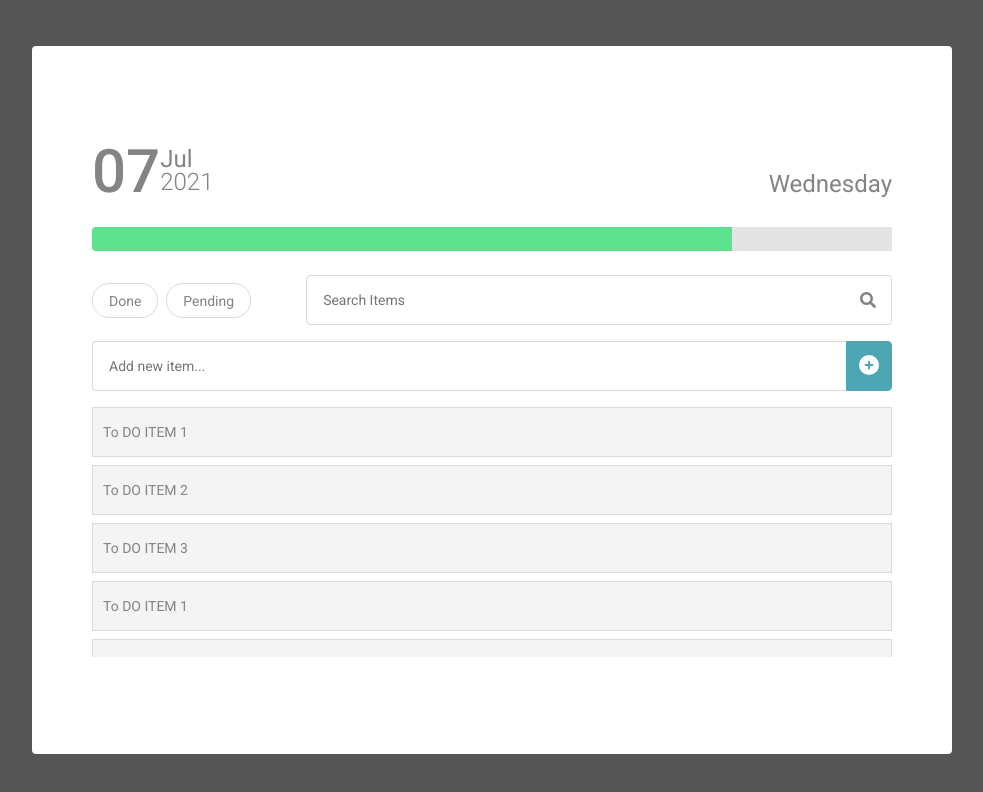
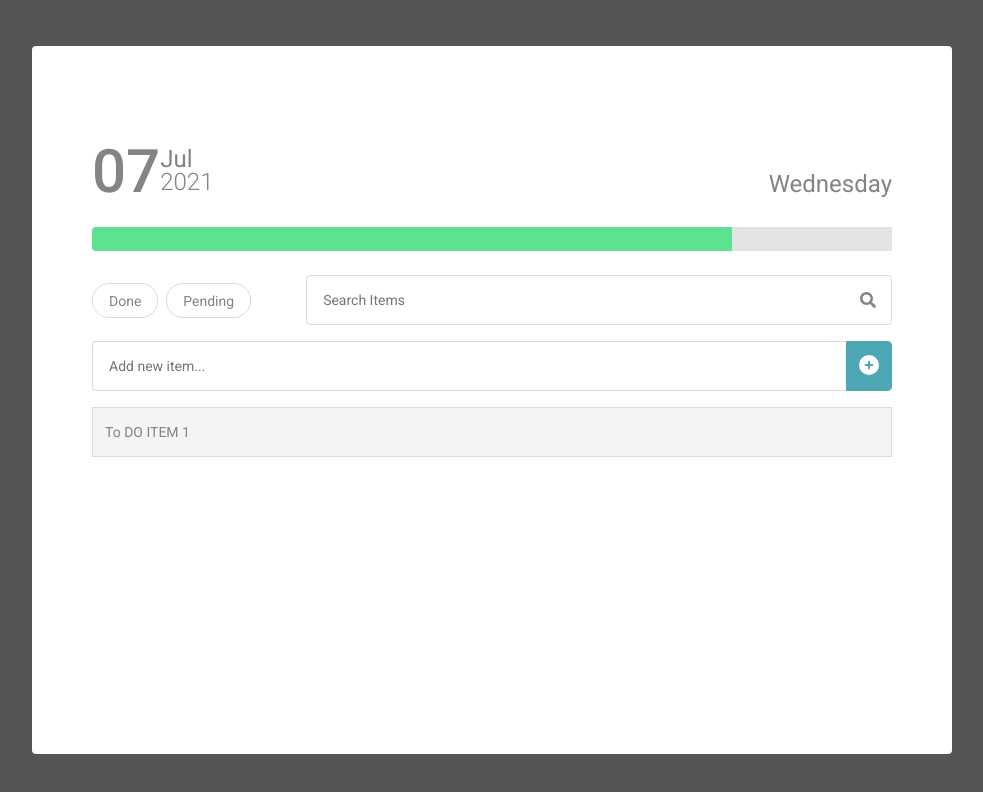
Before and after one commit to JoaoVitorOtavio/progress-to-do-list, a React (Create React App) app: page / in a window 1280 px wide. Shown: the top 792 px of the page, without its empty margins (148-1131 px from the left). Built offline with nearby package versions, Linux system fonts and the light colour scheme.

Commit message:
Adicionando botao de editar task Adicionando logica para cor do input do item na hora de editar

```diff
--- a/src/App.tsx
+++ b/src/App.tsx
@@ -1,4 +1,5 @@
 import { FaCirclePlus, FaCircleMinus, FaCircleCheck } from "react-icons/fa6";
+import { useState } from "react";
 
 import {
   BackgroundProgress,
@@ -8,6 +9,7 @@ import {
   DataDescriptionContainer,
   DayContainer,
   DayDescription,
+  EditButton,
   FilterButton,
   FilterButtonContainer,
   Icon,
@@ -32,6 +34,39 @@ interface InputProps extends React.InputHTMLAttributes<HTMLInputElement> {
   placeholder: string;
   endIcon: boolean;
 }
+
+const Item = () => {
+  const [isDisabled, setIsDisabled] = useState<boolean>(true);
+
+  return (
+    <ToDoItem isDisabled={isDisabled}>
+      <EditButton
+        onClick={() => setIsDisabled((oldValue) => !oldValue)}
+        className="edit-button"
+      >
+        Editar Task
+      </EditButton>
+      <RemoveAddIconContainer>
+        <IconContainer
+          className="remove child-button"
+          onClick={() => console.log("REMOVER")}
+          title="Remover Item"
+        >
+          <FaCircleMinus size="20px" color="#fff" />
+        </IconContainer>
+        <IconContainer className="add child-button">
+          <FaCircleCheck
+            size="20px"
+            color="#fff"
+            onClick={() => console.log("ADICIONAR")}
+            title="Adicionar Item"
+          />
+        </IconContainer>
+      </RemoveAddIconContainer>
+      <ToDoDescription value={"To DO ITEM 1"} disabled={isDisabled} />
+    </ToDoItem>
+  );
+};
 
 const Input: React.FC<InputProps> = ({ placeholder, endIcon, ...props }) => (
   <StyledInputContainer>
@@ -80,7 +115,14 @@ function App() {
         </NewItemButtonContainer>
       </NewItemInputContainer>
       <ItemContainer>
-        <ToDoItem>
+        <Item />
+        {/* <ToDoItem>
+          <EditButton
+            onClick={() => console.log("EDITAR")}
+            className="edit-button"
+          >
+            Editar Título
+          </EditButton>
           <RemoveAddIconContainer>
             <IconContainer
               className="remove child-button"
@@ -123,7 +165,7 @@ function App() {
         </ToDoItem>
         <ToDoItem>
           <ToDoDescription>To DO ITEM 3</ToDoDescription>
-        </ToDoItem>
+        </ToDoItem> */}
       </ItemContainer>
     </Container>
   );
--- a/src/styles.ts
+++ b/src/styles.ts
@@ -218,10 +218,12 @@ export const NewItemButton = styled.button`
 
 export const ItemContainer = styled.div`
   display: flex;
+  overflow: visible;
   flex-direction: column;
-  overflow-y: auto;
+  /* overflow-y: auto; */
   scrollbar-width: thin;
   max-height: 400px;
+  /* min-height: 200px; */
   &::-webkit-scrollbar {
     display: none;
   }
@@ -232,16 +234,22 @@ export const ItemContainer = styled.div`
 
   @media (min-width: 800px) {
     max-height: 250px;
+    min-height: 250px;
   }
 `;
 
-export const ToDoItem = styled.div`
+interface ITodoItem {
+  isDisabled: boolean;
+}
+
+export const ToDoItem = styled.div<ITodoItem>`
   position: relative;
   display: flex;
   align-items: center;
   padding: 0 10px;
   height: 48px;
-  background: #f4f4f4 0% 0% no-repeat padding-box;
+  background: ${(props) => (props.isDisabled ? "#f4f4f4" : "#fff")} 0% 0%
+    no-repeat padding-box;
   border: 1px solid #dbdbdb;
   opacity: 1;
   margin-bottom: 8px;
@@ -250,14 +258,26 @@ export const ToDoItem = styled.div`
   &:hover .child-button {
     display: flex;
   }
+
+  &:hover .edit-button {
+    display: block;
+  }
 `;
 
-export const ToDoDescription = styled.span`
+export const ToDoDescription = styled.input`
+  width: 100%;
   text-align: left;
   font: normal normal normal 14px/19px Roboto;
   letter-spacing: 0px;
   color: #848484;
   opacity: 1;
+  background-color: #fff;
+  outline: none;
+  border: none;
+
+  &:disabled {
+    background-color: #f4f4f4;
+  }
 `;
 
 export const InputAndTagsContainer = styled.div`
@@ -268,3 +288,32 @@ export const InputAndTagsContainer = styled.div`
     flex-direction: row-reverse;
   }
 `;
+
+export const EditButton = styled.div`
+  display: none;
+  z-index: 1;
+  cursor: pointer;
+  position: absolute;
+  bottom: -36px;
+  left: 50%;
+  transform: translateX(-50%);
+  padding: 10px;
+  background-color: #848484;
+  color: #fff;
+  border: 1px solid #ccc;
+  border-radius: 8px;
+  white-space: nowrap;
+
+  &::before {
+    content: "";
+    position: absolute;
+    top: -10px;
+    left: 50%;
+    transform: translateX(-50%);
+    width: 0;
+    height: 0;
+    border-left: 10px solid transparent;
+    border-right: 10px solid transparent;
+    border-bottom: 10px solid #848484;
+  }
+`;
```
